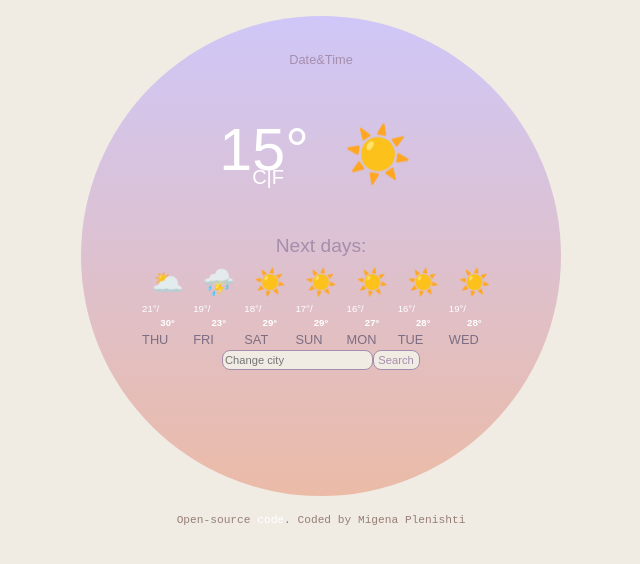
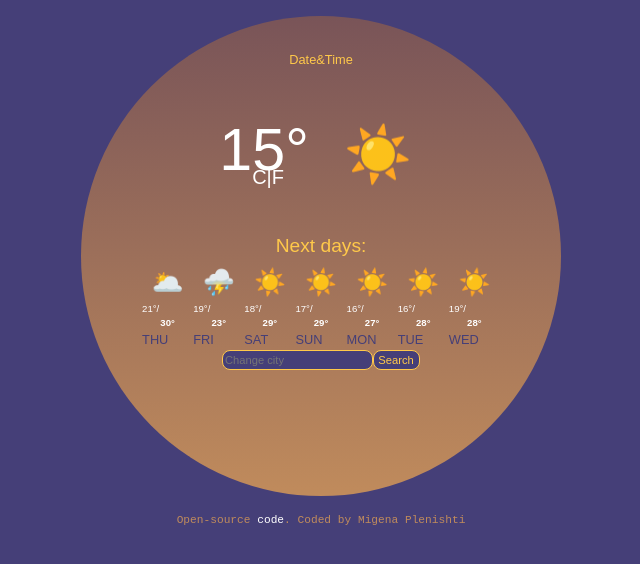
Before and after one commit to MigenaPl/weather-react, a React (Create React App) app: page / in a window 1280 px wide. Shown: the top 564 px of the page, without its empty margins (319-959 px from the left). Built offline with nearby package versions, Linux system fonts and the light colour scheme.

Commit message:
css update

```diff
--- a/src/weather.css
+++ b/src/weather.css
@@ -1,10 +1,19 @@
 /* * {
   outline: 1px solid #f00 !important;
 } */
+:root {
+  --col-zero: #ffffff;
+  --col-one: #ffc94a;
+  --col-two: #c08b5c;
+  --col-three: #795458;
+  --col-four: #453f78;
+  --col-bg: #453f78;
+  --col-boh: #967e76;
+}
 body {
   font-family: "Poppins", sans-serif;
   text-align: center;
-  background-color: #f0ece3;
+  background-color: var(--col-bg);
   line-height: 1.5;
   zoom: 0.8;
 }
@@ -13,7 +22,7 @@ body {
   margin: 20px auto;
   width: 600px;
   height: 600px;
-  background: linear-gradient(to top, #ebbba7 0%, #cfc7f8 100%);
+  background: linear-gradient(to top, var(--col-two) 0%, var(--col-three) 100%);
   border-radius: 50%;
 }
 .container {
@@ -29,17 +38,17 @@ body {
   align-items: center;
 }
 .current {
-  color: #a68dad;
+  color: var(--col-one);
   padding: 42px 0 0 0;
 }
 h2 {
   font-size: 56px;
   padding: 2px 0 30px;
-  color: #7d6e83;
+  color: var(--col-four);
 }
 h1,
 .units {
-  color: white;
+  color: var(--col-zero);
   display: inline-flex;
 }
 h1 {
@@ -52,19 +61,19 @@ h1 {
   left: 5px;
 }
 a {
-  color: white;
+  color: var(--col-zero);
   text-decoration: none;
   transition: all 150ms ease-in-out;
 }
 a:hover {
-  color: #a68dad;
+  color: var(--col-one);
 }
 .main-symbol {
   font-size: 68px;
 }
 h4 {
   font-size: 24px;
-  color: #a68dad;
+  color: var(--col-one);
 }
 
 .cont-two {
@@ -75,18 +84,18 @@ h4 {
   font-size: 32px;
 }
 .deg {
-  color: white;
+  color: var(--col-zero);
   font-size: 12px;
 }
 .day {
-  color: #7d6e83;
+  color: var(--col-four);
   font-size: 16px;
   text-align: center;
 }
 input {
-  color: #a68dad;
-  background-color: #f0ece3;
-  border: 1px solid #a68dad;
+  color: var(--col-one);
+  background-color: var(--col-bg);
+  border: 1px solid var(--col-one);
   border-radius: 10px;
   font-size: 14px;
 }
@@ -95,14 +104,14 @@ input {
   margin: 15px auto;
   background: none;
   border: none;
-  color: #7d6e83;
+  color: var(--col-four);
 }
 
 footer {
   text-align: center;
   font-size: 14px;
   font-family: "Cutive Mono", monospace;
-  color: #967e76;
+  color: var(--col-two);
 }
 
 @media (max-width: 1200px) {
```
